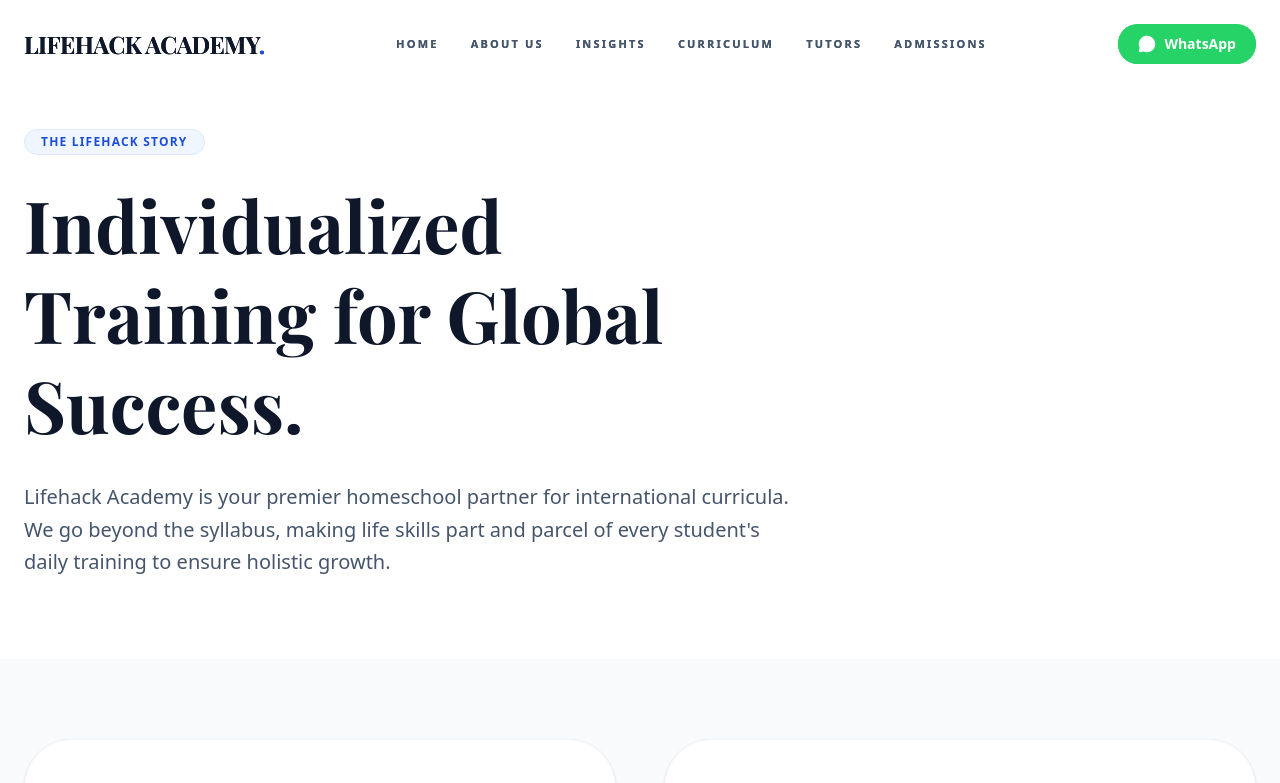
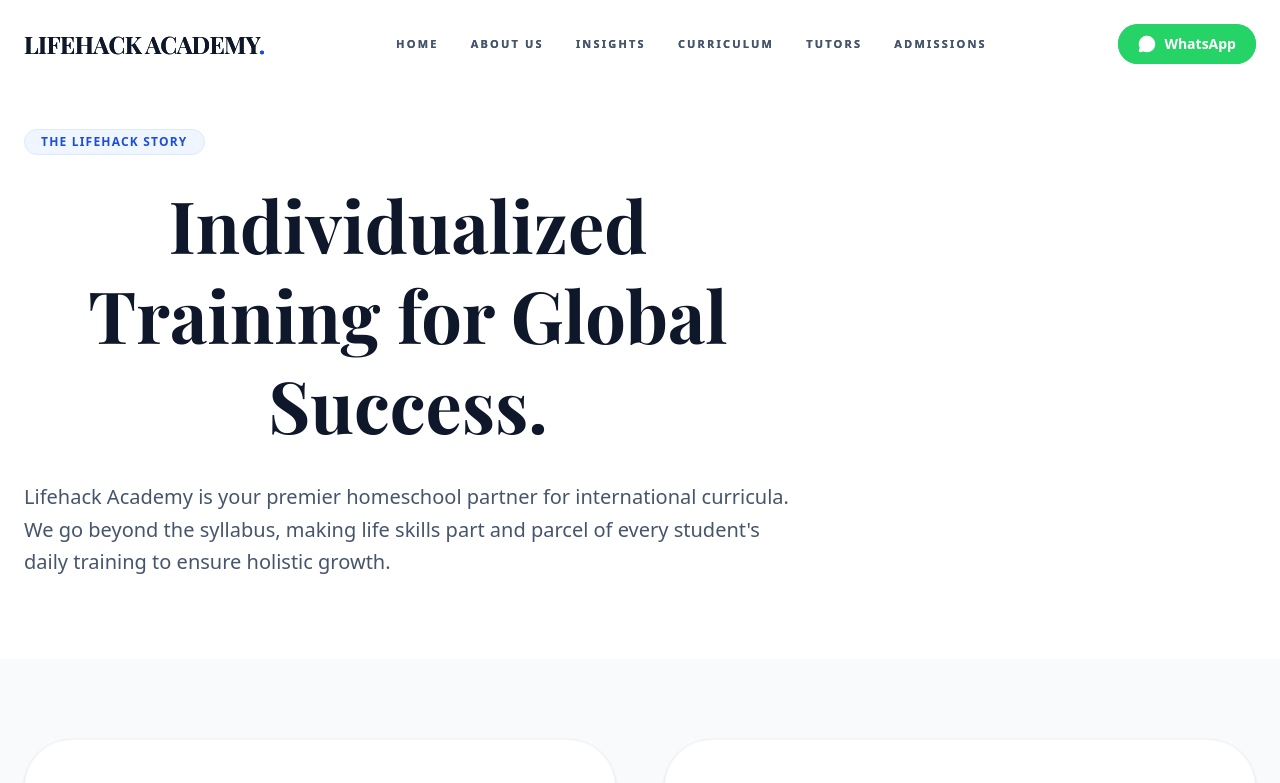
Before and after one commit to wacose001254-spec/lifehack-v2, a Next.js app: page /about in a window 1280 px wide. Shown: the top 783 px of the page. Built offline with nearby package versions, Linux system fonts and the light colour scheme; a web font is replaced by a local one.

Commit message:
Merge: Updated About page with legacy mission, vision, and core values

```diff
--- a/src/app/about/page.tsx
+++ b/src/app/about/page.tsx
@@ -15,7 +15,7 @@
             <div className="inline-block px-4 py-1 mb-6 text-xs font-bold tracking-widest text-brand-blue uppercase bg-blue-50 rounded-full border border-blue-100">
               The Lifehack Story
             </div>
-            <h1 className="text-5xl md:text-7xl font-playfair font-bold text-slate-900 mb-8 leading-tight">
+            <h1 className="text-5xl md:text-7xl font-playfair font-bold text-slate-900 mb-8 leading-tight text-center">
               Individualized Training for Global Success.
             </h1>
             <p className="text-xl text-slate-600 leading-relaxed font-light">
```
